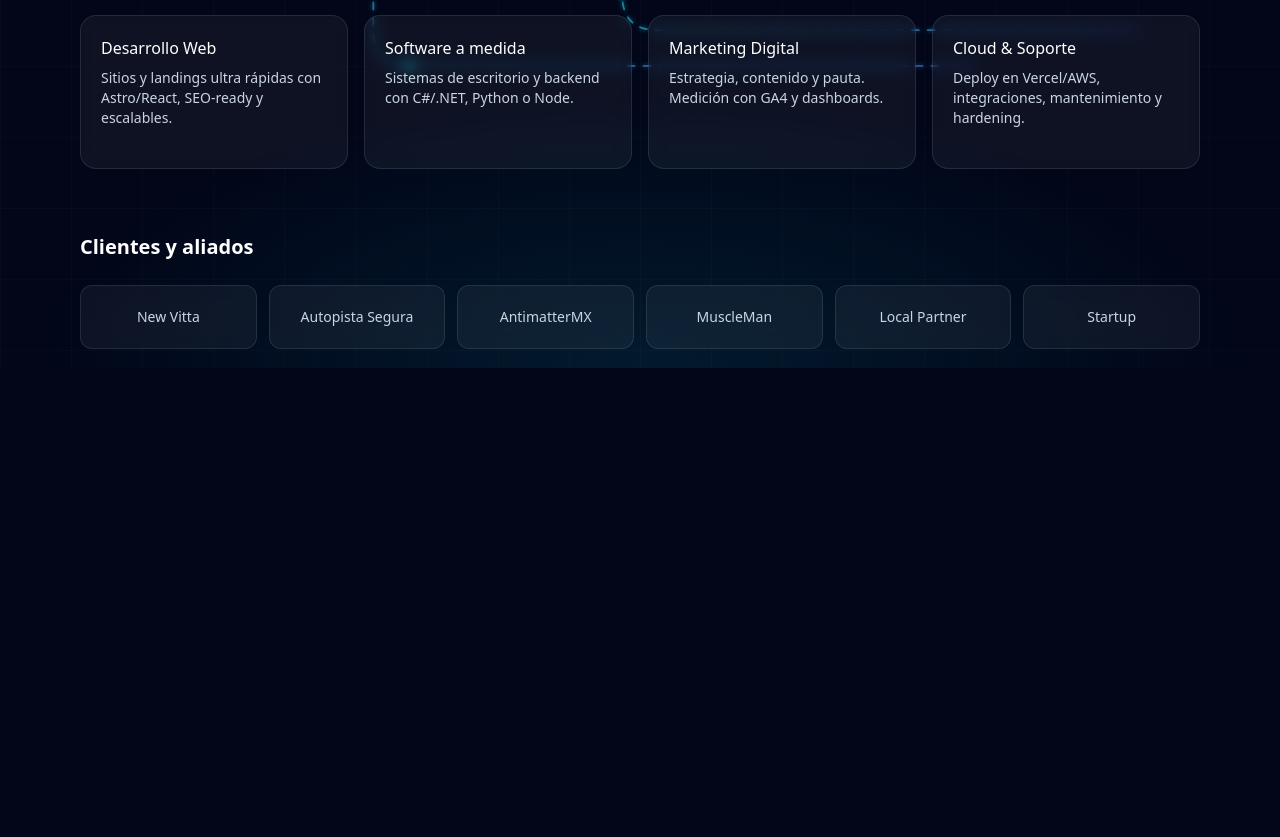
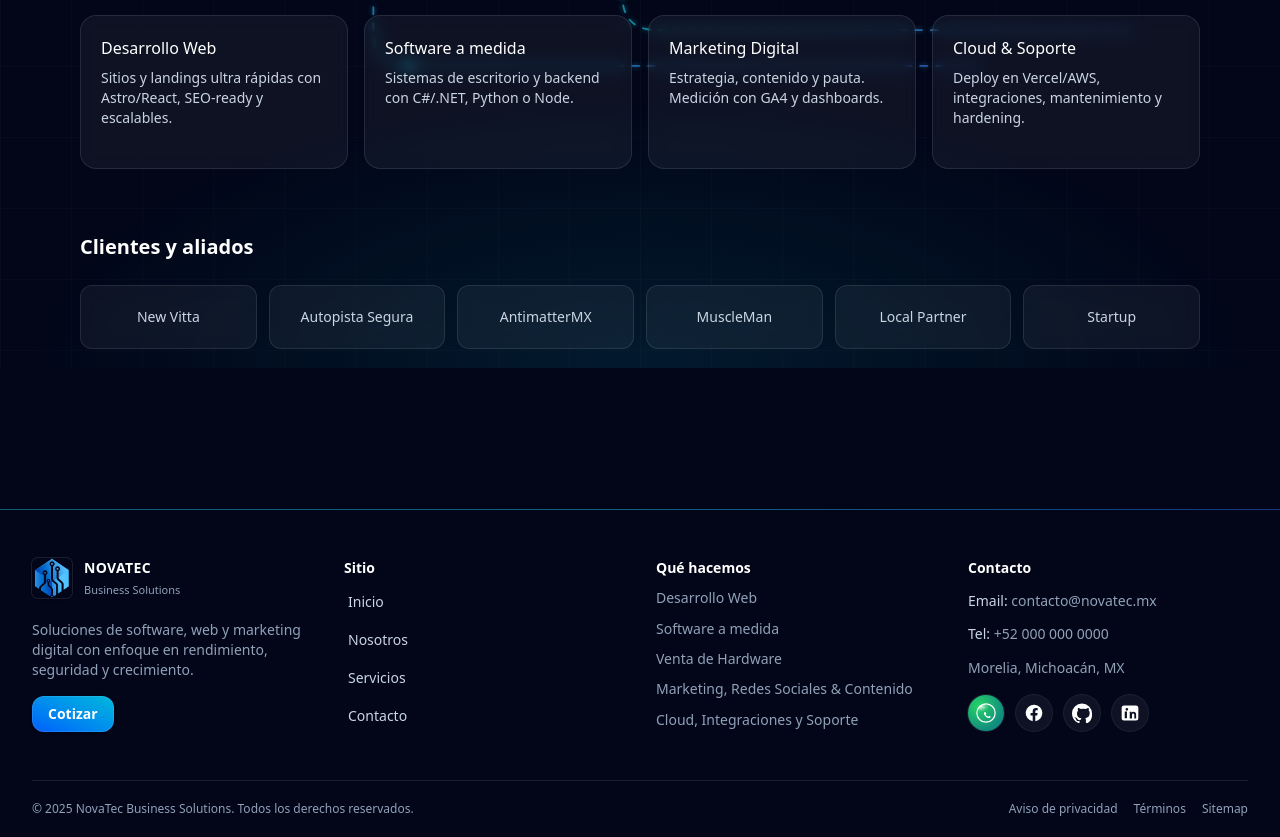
Before and after one commit to ElTulioAlvarez/NovaTec, an Astro site: page / in a window 1280 px wide. Shown: the part 432-1269 px from the top of the page. Before the commit the page ends 845 px from the top, so only its background shows below. Built offline with nearby package versions, Linux system fonts and the light colour scheme; Astro itself is replaced by a stand-in of ours.

Commit message:
Creacion del Footer, y redimencion de las imagenes

```diff
--- /dev/null
+++ b/src/componentes/footer.astro
@@ -0,0 +1,153 @@
+---
+/** Footer.astro — NovaTec Business Solutions
+ *  Moderno, responsivo, accesible. Incluye:
+ *  - Navegación rápida
+ *  - Contacto + redes
+ *  - CTA “Cotizar”
+ *  - Botón “Volver arriba” con smooth scroll
+ */
+export interface Props {
+  logoSrc?: string;
+  logoAlt?: string;
+  email?: string;
+  phone?: string;
+  address?: string;
+  whatsappHref?: string;
+  facebookHref?: string;
+  githubHref?: string;
+  linkedinHref?: string;
+}
+
+const {
+  logoSrc = "/",
+  logoAlt = "Novatec Business Solutions",
+  email = "contacto@novatec.mx",
+  phone = "+52 000 000 0000",
+  address = "Morelia, Michoacán, MX",
+  whatsappHref = "https://wa.me/520000000000?text=Hola%20quiero%20m%C3%A1s%20informaci%C3%B3n%20acerca%20de%20NovaTec!",
+  facebookHref = "https://facebook.com",
+  githubHref = "https://github.com/ElTulioAlvarez",
+  linkedinHref = "https://linkedin.com"
+} = Astro.props;
+
+const year = new Date().getFullYear();
+---
+
+<footer class="relative mt-24 border-t border-white/10 bg-slate-950 text-slate-300">
+  <!-- línea superior con gradiente -->
+  <div class="pointer-events-none absolute inset-x-0 -top-px h-px bg-gradient-to-r from-cyan-500/40 via-sky-400/40 to-blue-600/40"></div>
+
+  <div class="mx-auto max-w-7xl px-4 sm:px-6 lg:px-8">
+    <div class="grid gap-8 py-12 sm:grid-cols-2 lg:grid-cols-4">
+      <!-- Marca -->
+      <div>
+        <a href="/" class="group inline-flex items-center gap-3">
+          <img src={logoSrc} alt={logoAlt} width="40" height="40" class="h-10 w-10 rounded-md ring-1 ring-white/10 shadow transition group-hover:scale-[1.02]" loading="lazy" />
+          <div class="leading-tight">
+            <span class="block text-sm font-semibold tracking-wide text-white">NOVATEC</span>
+            <span class="text-[11px] text-slate-400">Business Solutions</span>
+          </div>
+        </a>
+        <p class="mt-4 max-w-sm text-sm text-slate-400">
+          Soluciones de software, web y marketing digital con enfoque en rendimiento, seguridad y crecimiento.
+        </p>
+        <div class="mt-4">
+          <a href="/contacto" class="inline-flex items-center justify-center rounded-xl bg-gradient-to-tr from-blue-600 to-cyan-500 px-4 py-2 text-sm font-semibold text-white ring-1 ring-inset ring-white/10 shadow transition hover:opacity-95 active:opacity-90">
+            Cotizar
+          </a>
+        </div>
+      </div>
+
+      <!-- Navegación -->
+      <nav aria-label="Navegación del sitio" class="grid gap-2">
+        <h3 class="text-sm font-semibold text-white">Sitio</h3>
+        <a href="/" class="rounded px-1 py-1 text-sm hover:text-white hover:bg-white/5">Inicio</a>
+        <a href="/nosotros" class="rounded px-1 py-1 text-sm hover:text-white hover:bg-white/5">Nosotros</a>
+        <a href="/servicios" class="rounded px-1 py-1 text-sm hover:text-white hover:bg-white/5">Servicios</a>
+        <a href="/contacto" class="rounded px-1 py-1 text-sm hover:text-white hover:bg-white/5">Contacto</a>
+      </nav>
+
+      <!-- Servicios (resumen) -->
+      <div class="grid gap-2">
+        <h3 class="text-sm font-semibold text-white">Qué hacemos</h3>
+        <span class="text-sm text-slate-400">Desarrollo Web</span>
+        <span class="text-sm text-slate-400">Software a medida</span>
+        <span class="text-sm text-slate-400">Venta de Hardware</span>
+        <span class="text-sm text-slate-400">Marketing, Redes Sociales & Contenido</span>
+        <span class="text-sm text-slate-400">Cloud, Integraciones y Soporte</span>
+      </div>
+
+      <!-- Contacto -->
+      <div class="grid gap-3">
+        <h3 class="text-sm font-semibold text-white">Contacto</h3>
+        <p class="text-sm text-slate-400"><span class="text-slate-300">Email:</span> {email}</p>
+        <p class="text-sm text-slate-400"><span class="text-slate-300">Tel:</span> {phone}</p>
+        <p class="text-sm text-slate-400">{address}</p>
+
+        <div class="mt-1 flex items-center gap-3">
+          <!-- WhatsApp -->
+          <a href={whatsappHref} target="_blank" rel="noopener noreferrer" aria-label="WhatsApp" class="inline-flex h-9 w-9 items-center justify-center rounded-full ring-1 ring-white/10 bg-[radial-gradient(circle_at_30%_30%,#25D366_0%,#128C7E_70%)] text-white transition hover:scale-105">
+            <svg viewBox="0 0 24 24" class="h-5 w-5" aria-hidden="true">
+              <defs>
+                <clipPath id="waClipFooter"><circle cx="12" cy="12" r="11"/></clipPath>
+                <radialGradient id="waGlossFooter" cx="30%" cy="25%" r="60%"><stop offset="0" stop-color="#fff" stop-opacity=".9"/><stop offset=".6" stop-color="#fff" stop-opacity=".25"/><stop offset="1" stop-color="#fff" stop-opacity="0"/></radialGradient>
+              </defs>
+              <circle cx="12" cy="12" r="11" fill="none" stroke="#FFFFFF" stroke-width="1.4"/>
+              <g clip-path="url(#waClipFooter)"><ellipse cx="9" cy="7" rx="8.5" ry="5.2" fill="url(#waGlossFooter)"/></g>
+              <g transform="translate(12 12) scale(.78) translate(-12 -12)"><path fill="#FFFFFF" d="M19.11 17.32c-.27-.14-1.57-.77-1.81-.85-.24-.09-.42-.14-.6.14-.18.27-.69.85-.84 1.03-.15.18-.31.2-.58.07-.27-.14-1.14-.42-2.17-1.34-.8-.71-1.34-1.59-1.5-1.86-.15-.27-.02-.41.11-.54.11-.11.24-.27.36-.4.12-.13.16-.22.24-.36.08-.14.04-.27-.02-.4-.06-.14-.6-1.45-.82-1.99-.22-.53-.44-.46-.6-.46h-.51c-.17 0-.44.06-.67.31-.23.27-.88.86-.88 2.1 0 1.24.9 2.45 1.02 2.62.12.18 1.77 2.72 4.29 3.81.6.26 1.06.41 1.42.53.6.19 1.15.16 1.58.1.48-.07 1.57-.64 1.79-1.26.22-.63.22-1.17.15-1.29-.06-.11-.24-.18-.5-.31z"/></g>
+            </svg>
+          </a>
+
+          <!-- Facebook -->
+          <a href={facebookHref} target="_blank" rel="noopener noreferrer" aria-label="Facebook" class="inline-flex h-9 w-9 items-center justify-center rounded-full ring-1 ring-white/10 bg-white/5 text-white transition hover:bg-white/10">
+            <svg viewBox="0 0 24 24" class="h-5 w-5" fill="currentColor" aria-hidden="true"><path d="M22 12a10 10 0 1 0-11.56 9.87v-6.98H7.9V12h2.54V9.8c0-2.5 1.49-3.89 3.77-3.89 1.09 0 2.23.2 2.23.2v2.45h-1.26c-1.24 0-1.63.77-1.63 1.56V12h2.78l-.44 2.89h-2.34v6.98A10 10 0 0 0 22 12z"/></svg>
+          </a>
+
+          <!-- GitHub -->
+          <a href={githubHref} target="_blank" rel="noopener noreferrer" aria-label="GitHub" class="inline-flex h-9 w-9 items-center justify-center rounded-full ring-1 ring-white/10 bg-white/5 text-white transition hover:bg-white/10">
+            <svg viewBox="0 0 24 24" class="h-5 w-5" fill="currentColor" aria-hidden="true"><path d="M12 .5A12 12 0 0 0 0 12.7c0 5.4 3.4 9.9 8.2 11.5.6.1.8-.3.8-.6v-2c-3.3.7-4-1.6-4-1.6-.6-1.5-1.5-1.9-1.5-1.9-1.2-.8.1-.8.1-.8 1.3.1 2 .2 2.9 1.9 1.2 2 3.2 1.4 4 .9.1-.9.5-1.4.9-1.7-2.6-.3-5.4-1.3-5.4-6a4.7 4.7 0 0 1 1.2-3.2 4.4 4.4 0 0 1 .1-3.2s1-.3 3.3 1.2a11.3 11.3 0 0 1 6 0c2.3-1.5 3.3-1.2 3.3-1.2.5 1 .2 2.4.1 2.7a4.7 4.7 0 0 1 1.2 3.2c0 4.8-2.8 5.7-5.5 6 .5.4 1 1.2 1 2.5v3.7c0 .3.2.7.8.6A12.2 12.2 0 0 0 24 12.7 12 12 0 0 0 12 .5z"/></svg>
+          </a>
+
+          <!-- LinkedIn -->
+          <a href={linkedinHref} target="_blank" rel="noopener noreferrer" aria-label="LinkedIn" class="inline-flex h-9 w-9 items-center justify-center rounded-full ring-1 ring-white/10 bg-white/5 text-white transition hover:bg-white/10">
+            <svg viewBox="0 0 24 24" class="h-5 w-5" fill="currentColor" aria-hidden="true"><path d="M19 3A2.94 2.94 0 0 1 22 6v12a2.94 2.94 0 0 1-3 3H5a2.94 2.94 0 0 1-3-3V6a2.94 2.94 0 0 1 3-3h14ZM8.34 18.33v-8H5.67v8h2.67Zm-.13-9.17a1.55 1.55 0 1 0-1.55-1.55 1.55 1.55 0 0 0 1.55 1.55Zm11.12 9.17v-4.47c0-2.39-1.28-3.5-2.98-3.5a2.59 2.59 0 0 0-2.34 1.28h-.05v-1.1H11.7c.04.73 0 8.08 0 8.08h2.67v-4.51c0-.24.02-.48.09-.65a1.46 1.46 0 0 1 1.36-.96c.96 0 1.34.73 1.34 1.81v4.31h2.67Z"/></svg>
+          </a>
+        </div>
+      </div>
+    </div>
+
+    <!-- Barra inferior -->
+    <div class="flex flex-col items-center justify-between gap-3 border-t border-white/10 py-5 text-xs text-slate-400 sm:flex-row">
+      <p>© {year} NovaTec Business Solutions. Todos los derechos reservados.</p>
+      <div class="flex items-center gap-4">
+        <a href="/aviso-privacidad" class="hover:text-white">Aviso de privacidad</a>
+        <a href="/terminos" class="hover:text-white">Términos</a>
+        <a href="/sitemap.xml" class="hover:text-white">Sitemap</a>
+      </div>
+    </div>
+  </div>
+
+  <!-- Botón volver arriba -->
+  <button id="to-top" class="fixed right-4 bottom-24 md:bottom-6 z-40 inline-flex items-center justify-center rounded-full bg-white/10 p-2 text-white ring-1 ring-white/10 backdrop-blur transition hover:bg-white/20 opacity-0 pointer-events-none" aria-label="Volver arriba">
+    <svg viewBox="0 0 24 24" class="h-5 w-5" fill="none" stroke="currentColor" aria-hidden="true">
+      <path stroke-linecap="round" stroke-linejoin="round" stroke-width="2" d="M5 15l7-7 7 7"/>
+    </svg>
+  </button>
+</footer>
+
+<script is:inline>
+  /** @type {HTMLButtonElement|null} */
+  const toTop = document.getElementById('to-top');
+  const onScroll = () => {
+    const show = window.scrollY > 300;
+    toTop?.classList.toggle('opacity-0', !show);
+    toTop?.classList.toggle('pointer-events-none', !show);
+  };
+  window.addEventListener('scroll', onScroll, { passive: true });
+  onScroll();
+
+  toTop?.addEventListener('click', (e) => {
+    e.preventDefault();
+    window.scrollTo({ top: 0, behavior: 'smooth' });
+  });
+</script>
--- a/src/pages/index.astro
+++ b/src/pages/index.astro
@@ -1,18 +1,19 @@
 ---
 import Navbar from "../componentes/navbar.astro";
 import CircuitBG from "../componentes/CircuitBG.astro";
+import Footer from "../componentes/footer.astro";
 ---
 <!doctype html>
 <html lang="es">
   <head>
     <meta charset="utf-8" />
     <meta name="viewport" content="width=device-width" />
-    <link rel="icon" type="image/png" href="/favicon.png" />
+    <link rel="icon" type="image/png" href="/novatec-logo.webp" />
     <title>NovaTec — Soluciones de Software y Marketing</title>
   </head>
 
   <body class="min-h-screen bg-slate-950 text-slate-200 antialiased">
-    <Navbar logoSrc="/favicon.png" />
+    <Navbar logoSrc="/novatec-logo.webp" />
 
     <!-- Fondo de circuito -->
     <CircuitBG />
@@ -68,5 +69,7 @@
         </div>
       </section>
     </main>
+ <Footer logoSrc="/novatec-logo.webp" />
   </body>
+
 </html>
```
Also changed, not shown: public/favicon.svg, public/novatec-logo.webp (added), src/assets/novatec-logo.webp (added).
